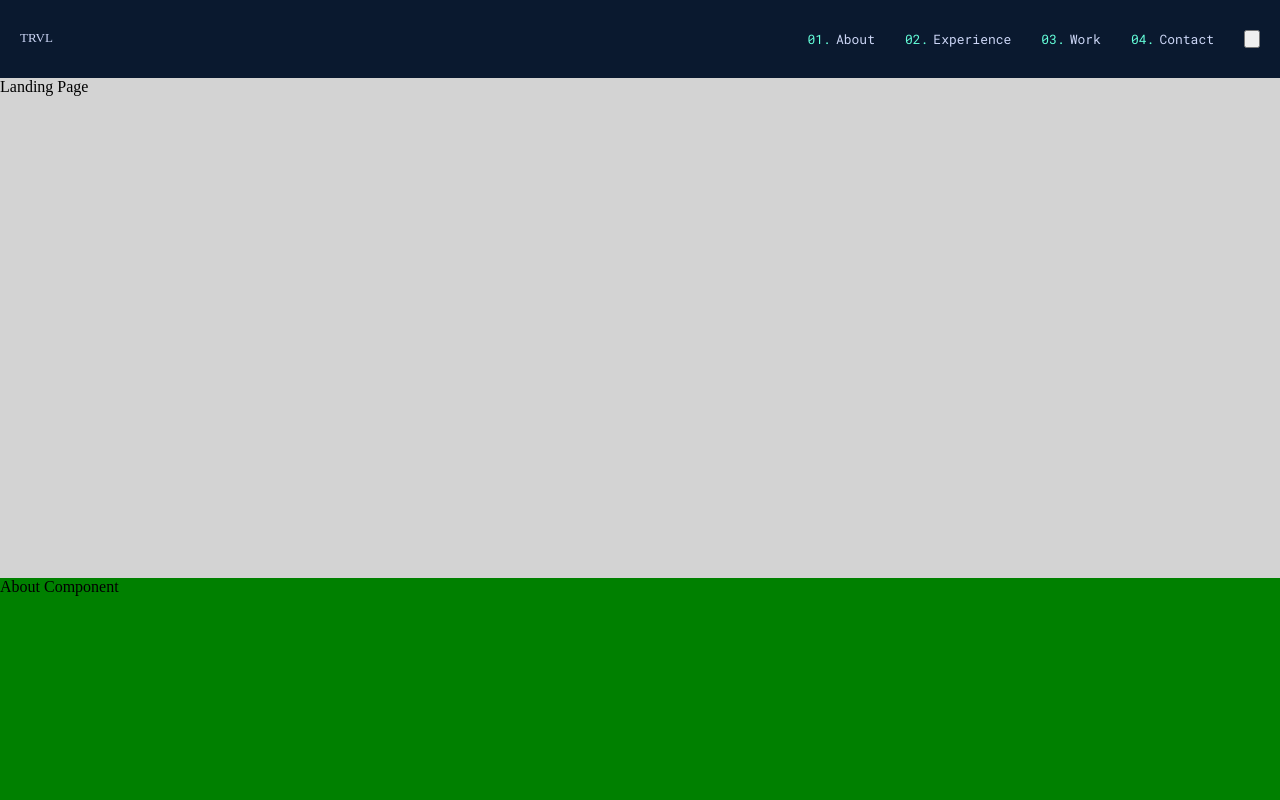
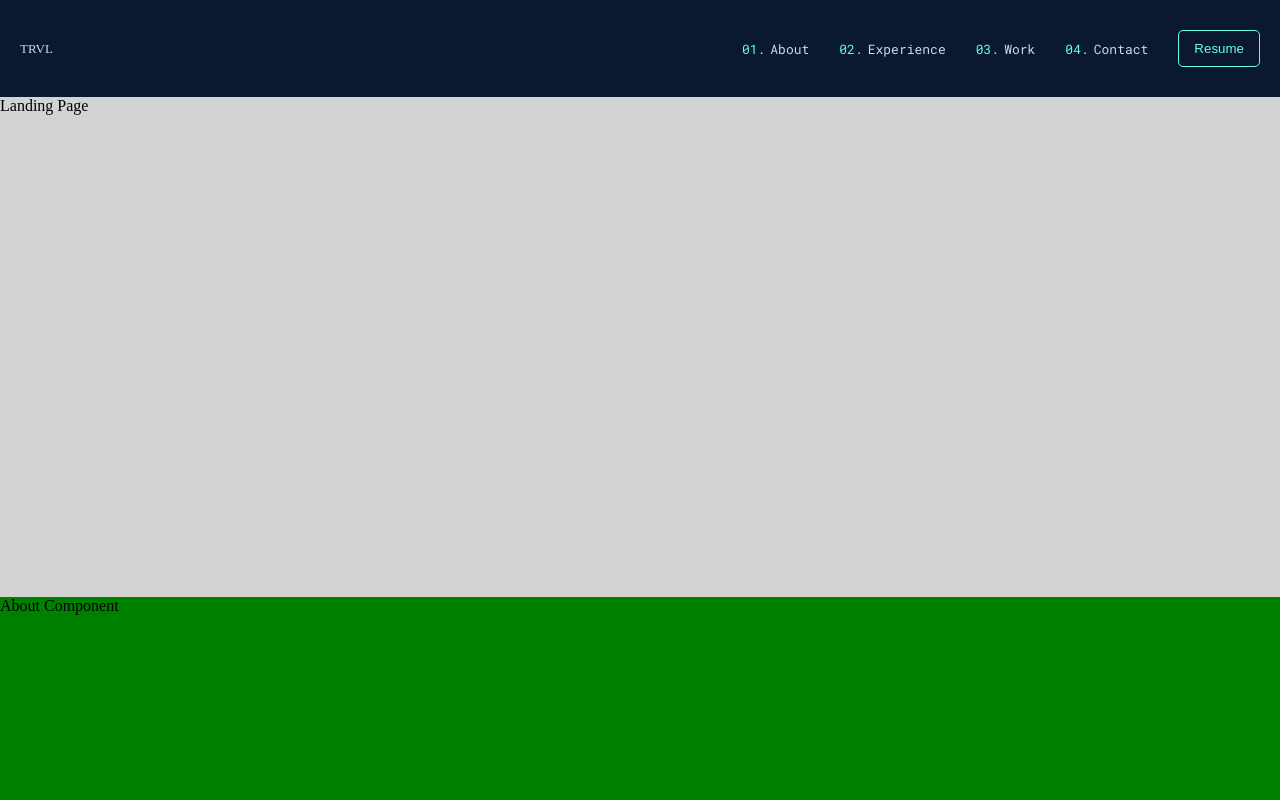
Before and after one commit to vchen92/portfolio-webiste, a React (Create React App) app: page / in a window 1280 px wide. Shown: the top 800 px of the page. Built offline with nearby package versions, Linux system fonts and the light colour scheme.

Commit message:
custom button

```diff
--- a/src/App.css
+++ b/src/App.css
@@ -6,6 +6,7 @@
 
 body {
 	font-family: 'Calibre';
+	background-color: #0a192f;
 }
 
 .roboto-font {
--- /dev/null
+++ b/src/components/CustomButton/CustomButton.css
@@ -0,0 +1,7 @@
+.custom_button {
+	background-color: #0a192f;
+	border-radius: 5px;
+	border: 1px solid #64ffda;
+	padding: 10px 15px;
+	color: #64ffda;
+}
--- /dev/null
+++ b/src/components/CustomButton/CustomButton.js
@@ -0,0 +1,12 @@
+import React from 'react';
+import './CustomButton.css';
+
+function CustomButton({ onClick, ...props }) {
+	return (
+		<button className="custom_button" onClick={onClick}>
+			{props.children}
+		</button>
+	);
+}
+
+export default CustomButton;
--- a/src/components/NavBar/NavBar.css
+++ b/src/components/NavBar/NavBar.css
@@ -5,6 +5,7 @@
 .navbar__container {
 	padding: 30px 20px;
 	display: flex;
+	align-items: center;
 	width: 100%;
 	justify-content: space-between;
 	box-sizing: border-box;
@@ -17,6 +18,7 @@
 
 .navbar__links {
 	display: flex;
+	align-items: center;
 }
 
 .navbar__number {
--- a/src/components/NavBar/NavBar.js
+++ b/src/components/NavBar/NavBar.js
@@ -2,6 +2,7 @@ import React from 'react';
 
 import './NavBar.css';
 import NavLink from './NavLink/NavLink';
+import CustomButton from './../CustomButton/CustomButton';
 
 function NavBar() {
 	return (
@@ -23,7 +24,7 @@ function NavBar() {
 						<NavLink to="contact">
 							<span className="navbar__number">04.</span>Contact
 						</NavLink>
-						<button className="navbar__button"></button>
+						<CustomButton>Resume</CustomButton>
 					</div>
 				</div>
 			</nav>
```
